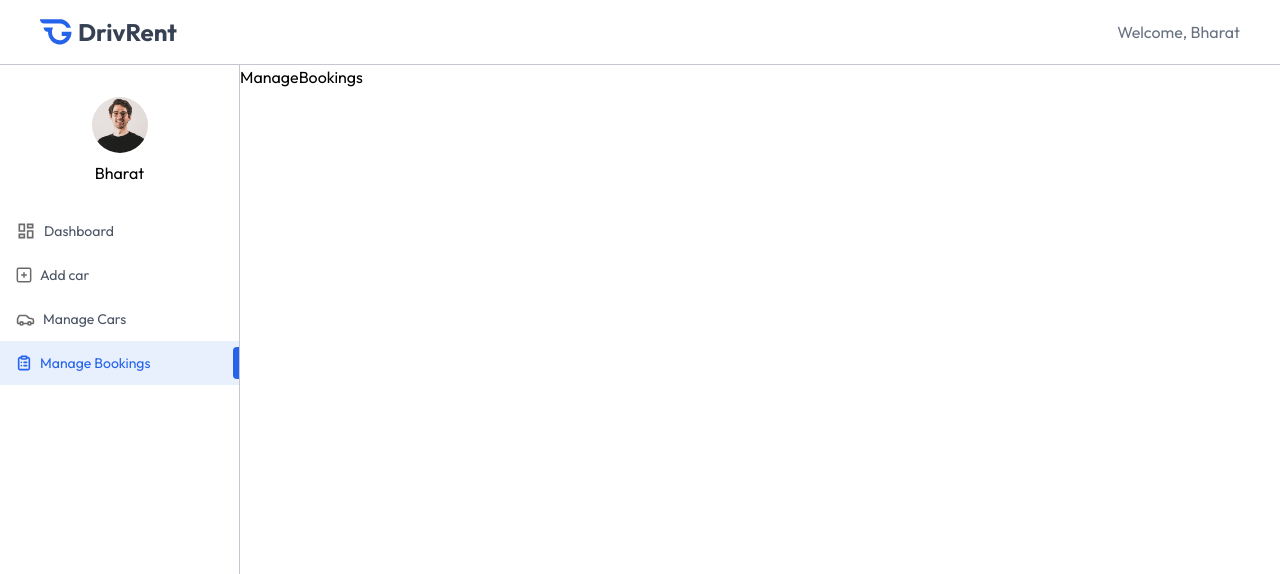
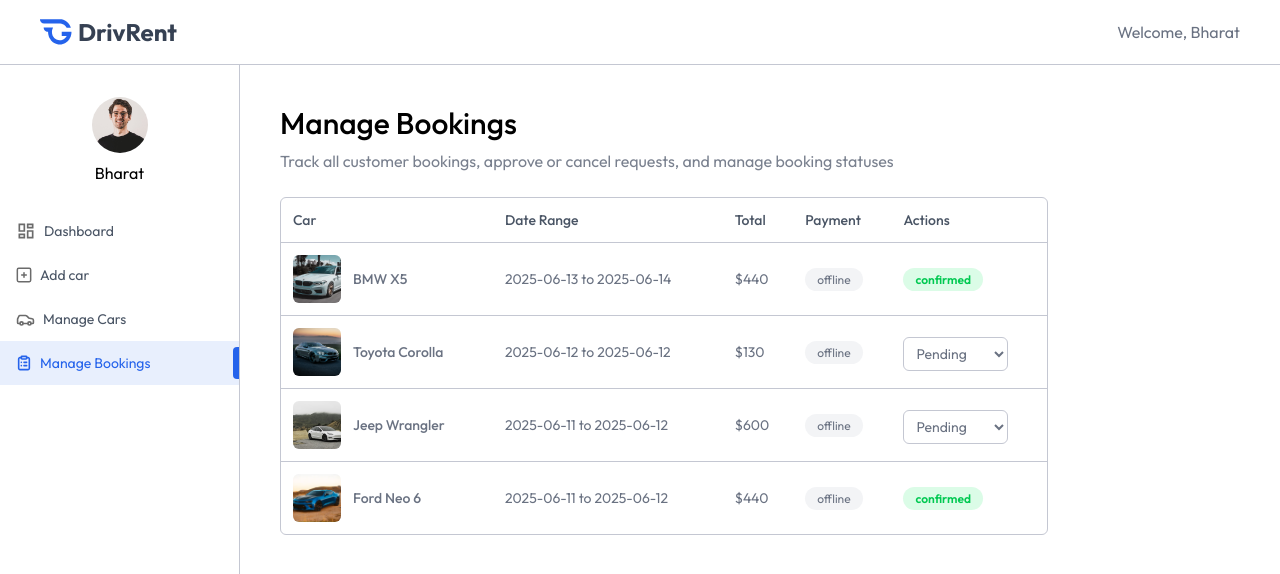
Before and after one commit to bharatgogurla/drivrent, a React (Vite) app in the folder client/: page /owner/manage-bookings in a window 1280 px wide. Shown: the top 574 px of the page. Built offline with nearby package versions, Linux system fonts and the light colour scheme; the HTML template or start-up script is replaced by a standard one.

Commit message:
feat: add owner manage bookings page

```diff
--- a/client/src/pages/owner/ManageBookings.jsx
+++ b/client/src/pages/owner/ManageBookings.jsx
@@ -1,9 +1,95 @@
-import React from 'react'
+import React, { useEffect, useState } from "react";
+import { assets, dummyMyBookingsData } from "../../assets/assets";
+import Title from "../../components/owner/Title";
 
 const ManageBookings = () => {
+  const currency = import.meta.env.VITE_CURRENCY;
+  const [bookings, setBookings] = useState([]);
+
+  const fetchOwnerBookings = async () => {
+    setBookings(dummyMyBookingsData);
+  };
+
+  useEffect(() => {
+    fetchOwnerBookings();
+  });
+
   return (
-    <div>ManageBookings</div>
-  )
-}
+    <div className="px-4 pt-10 md:px-10 w-full">
+      <Title
+        title="Manage Bookings"
+        subTitle="Track all customer bookings, approve or cancel requests, and manage booking statuses"
+      ></Title>
 
-export default ManageBookings
+      <div className="max-w-3xl w-full rounded-md overflow-hidden border border-borderColor mt-6">
+        <table className="w-full border-collapse text-left text-sm text-gray-600">
+          <thead className="text-gray-600">
+            <tr>
+              <th className="p-3 font-medium">Car</th>
+              <th className="p-3 font-medium max-md:hidden">Date Range</th>
+              <th className="p-3 font-medium">Total</th>
+              <th className="p-3 font-medium max-md:hidden">Payment</th>
+              <th className="p-3 font-medium">Actions</th>
+            </tr>
+          </thead>
+          <tbody>
+            {bookings.map((booking, index) => (
+              <tr
+                key={index}
+                className="border-t border-borderColor text-gray-500"
+              >
+                <td className="p-3 flex items-center gap-3">
+                  <img
+                    src={booking.car.image}
+                    alt=""
+                    className="h-12 w-12 aspect-square rounded-md object-cover"
+                  />
+                  <p className="font-medium max-md:hidden">
+                    {booking.car.brand} {booking.car.model}
+                  </p>
+                </td>
+
+                <td className="p-3 max-md:hidden">
+                  {booking.pickupDate.split("T")[0]} to{" "}
+                  {booking.returnDate.split("T")[0]}
+                </td>
+
+                <td className="p-3">
+                  {currency}
+                  {booking.price}
+                </td>
+
+                <td className="p-3 max-md:hidden">
+                  <span className="bg-gray-100 px-3 py-1 rounded-full text-xs">
+                    offline
+                  </span>
+                </td>
+
+                <td className="p-3">
+                  {booking.status === "pending" ? (
+                    <select
+                      value={booking.status}
+                      className="px-2 py-1.5 mt-1 text-gray-500 border border-borderColor rounded-md outline-none"
+                    >
+                      <option value="Pending">Pending</option>
+                      <option value="Cancelled">Cancelled</option>
+                      <option value="Confirmed">Confirmed</option>
+                    </select>
+                  ) : (
+                    <span
+                      className={`px-3 py-1 rounded-full text-xs font-semibold ${booking.status === "confirmed" ? "bg-green-100 text-green-500" : "bg-red-100 text-red-500"}`}
+                    >
+                      {booking.status}
+                    </span>
+                  )}
+                </td>
+              </tr>
+            ))}
+          </tbody>
+        </table>
+      </div>
+    </div>
+  );
+};
+
+export default ManageBookings;
```
